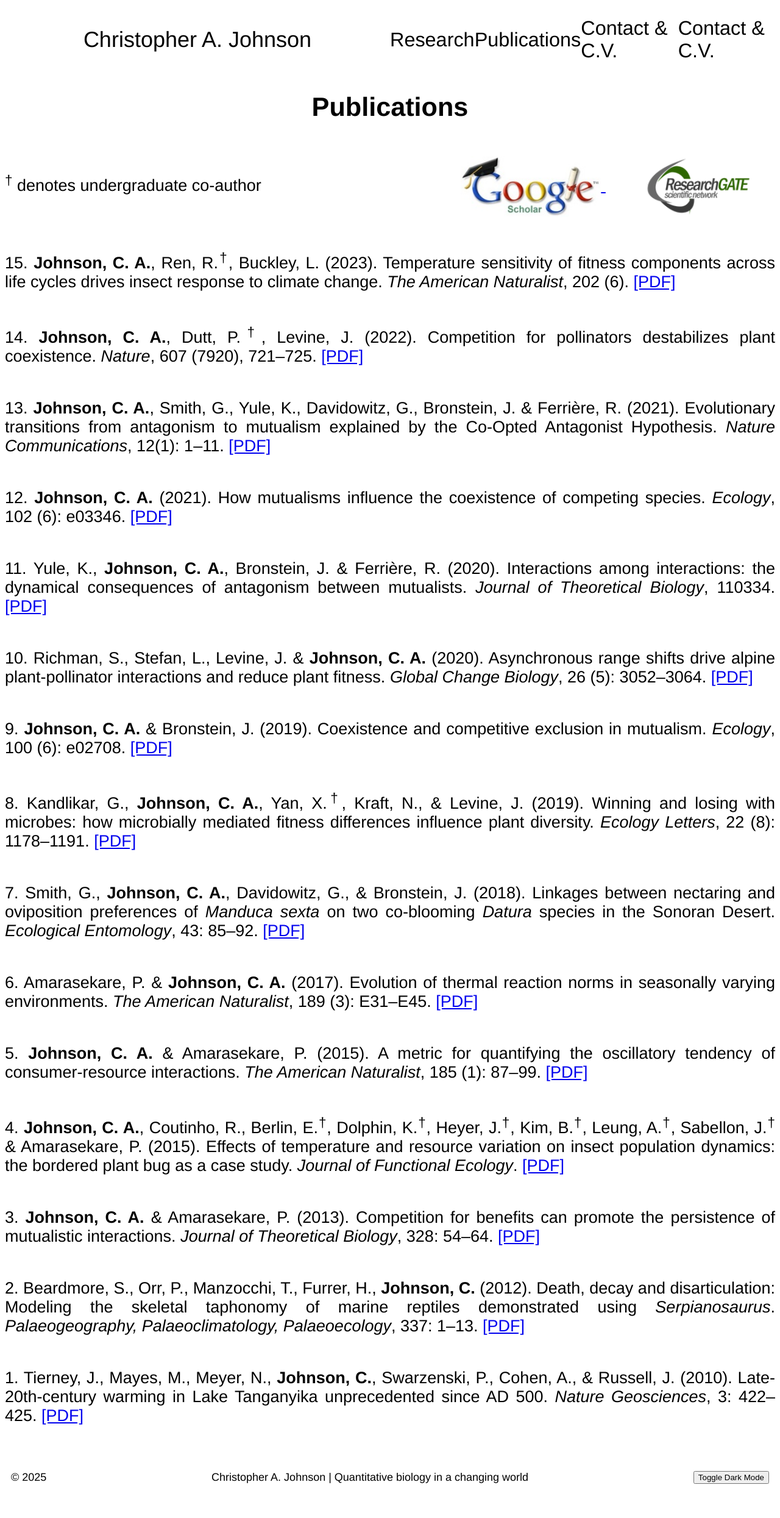
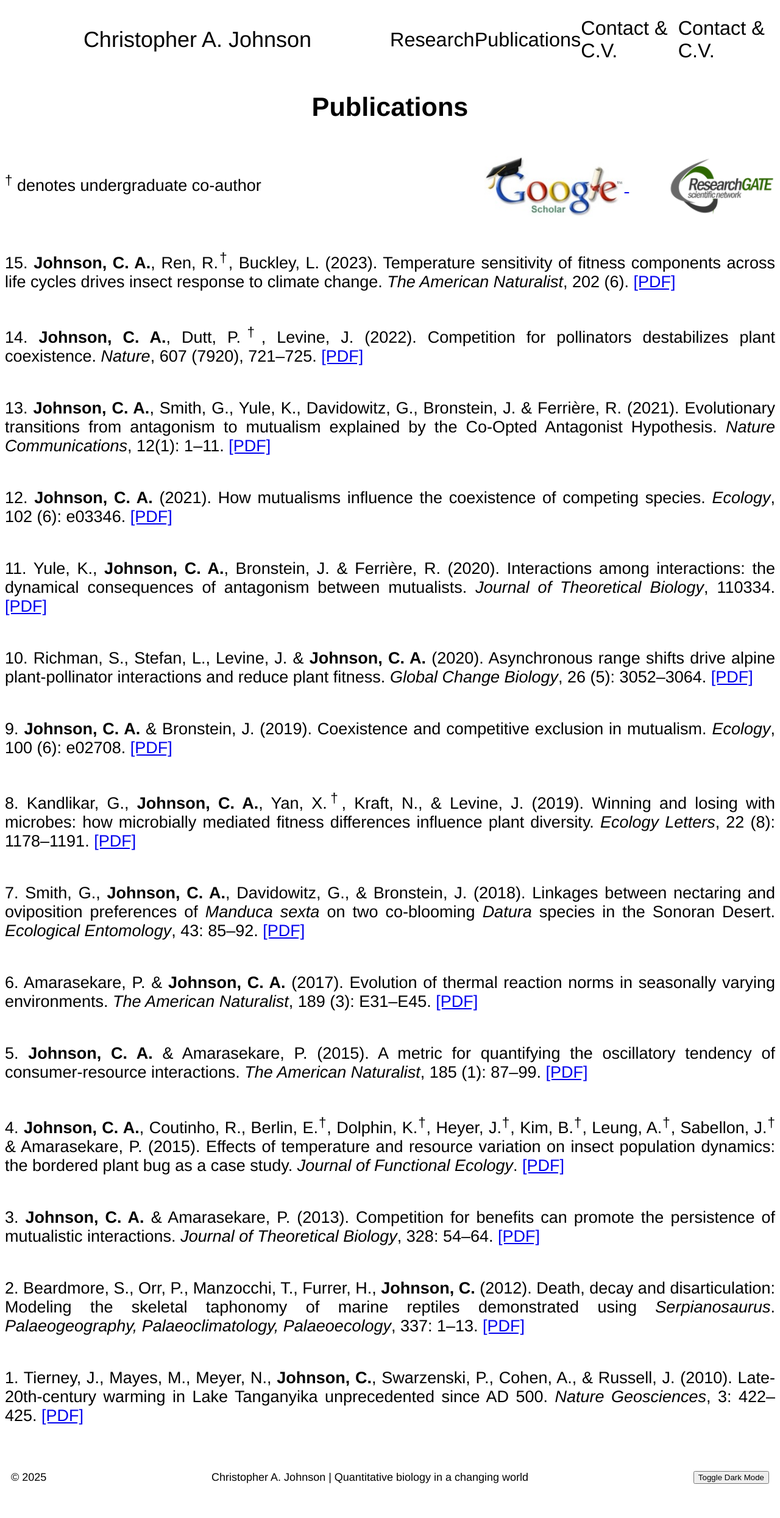
Before and after one commit to chrisajohnson/chrisajohnson.github.io, a Jekyll site: the page built from publications.md, in a window 1280 px wide. Shown: the whole page at 61% size. Built offline with Jekyll 4.4.1, drawn with Linux system fonts in a browser that asks for light colours.

Commit message:
Update publications.md

```diff
--- a/publications.md
+++ b/publications.md
@@ -9,10 +9,9 @@
 <p>
   <sup>†</sup> denotes undergraduate co-author
   <a href="https://scholar.google.com/citations?user=IzLbtxcAAAAJ&hl=en" target="_blank">
-    <img src="{{ '/images/GoogleScholar.jpg' }}" alt="Google Scholar logo" style="height: 100px; vertical-align: middle; margin-left: 25vw;" />
-  </a>
-  <a href="https://www.researchgate.net/profile/Christopher-Johnson-41" target="_blank">
-    <img src="{{ '/images/ResearchGate.png' }}" alt="ResearchGate logo" style="height: 100px; vertical-align: middle; margin-left: 5vw;" />
+    <img src="{{ '/images/Google_scholar.jpg' }}" alt="Google Scholar logo" style="height: 100px; vertical-align: middle; margin-left: 28vw;" />
+  </a><a href="https://www.researchgate.net/profile/Christopher-Johnson-41" target="_blank">
+    <img src="{{ '/images/Research_gate.png' }}" alt="ResearchGate logo" style="height: 100px; vertical-align: middle; margin-left: 5vw;" />
   </a>
 </p>
 
```
